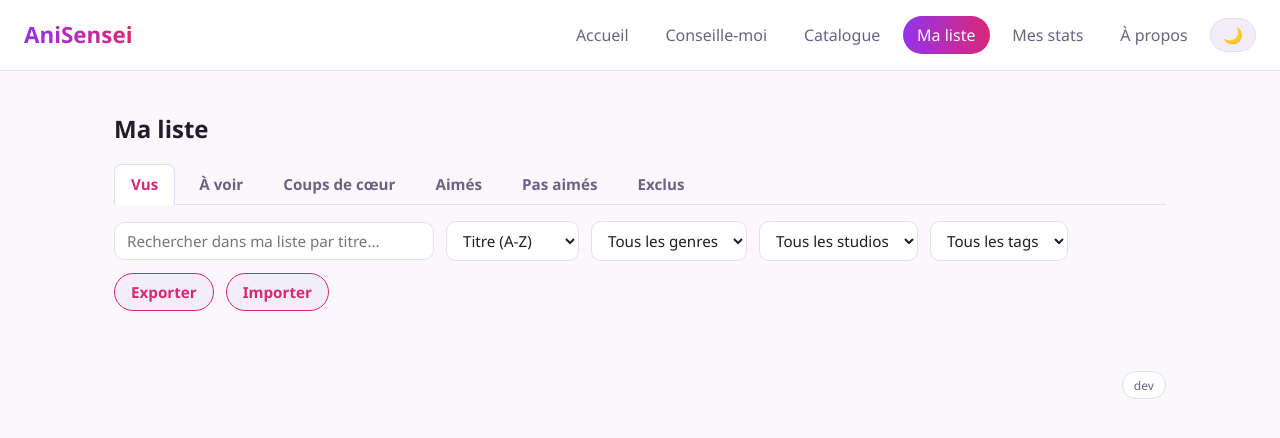
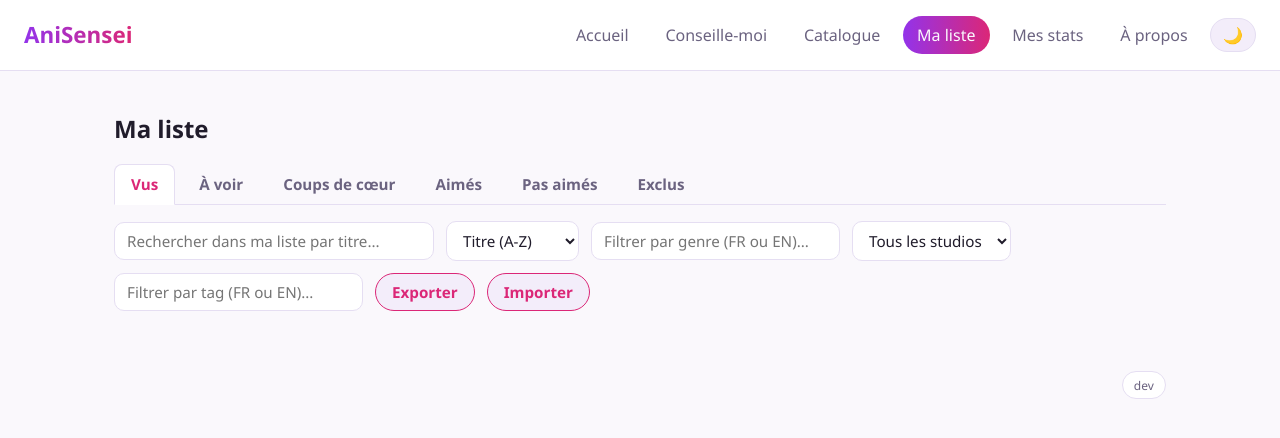
Before and after one commit to DrZeroes/AniSensei, a React (Vite) app: page /#/ma-liste in a window 1280 px wide. Shown: the top 438 px of the page. Built offline with nearby package versions, Linux system fonts and the light colour scheme.

Commit message:
Allow typing genre/tag filters in French or English in Ma liste
Matches the bilingual combobox pattern already used in the Catalogue:
typing either the French translation or the English AniList value
resolves to the correct underlying filter.

```diff
--- a/src/pages/MyList.jsx
+++ b/src/pages/MyList.jsx
@@ -73,8 +73,10 @@ function MyList() {
   const [search, setSearch] = useState('');
   const [sortField, setSortField] = useState('title');
   const [genreFilter, setGenreFilter] = useState('');
+  const [genreQuery, setGenreQuery] = useState('');
   const [studioFilter, setStudioFilter] = useState('');
   const [tagFilter, setTagFilter] = useState('');
+  const [tagQuery, setTagQuery] = useState('');
   const [pendingImport, setPendingImport] = useState(null);
   const [expandedGroups, setExpandedGroups] = useState({});
 
@@ -87,6 +89,37 @@ function MyList() {
   const availableGenres = useMemo(() => uniqueSorted(list.flatMap((entry) => entry.genres ?? [])), [list]);
   const availableStudios = useMemo(() => uniqueSorted(list.flatMap((entry) => entry.studios ?? [])), [list]);
   const availableTags = useMemo(() => uniqueSorted(list.flatMap((entry) => entry.tags ?? [])), [list]);
+
+  // Typed by hand in either French or English — matches the AniList genre
+  // regardless of which language was typed, since the translation is only a
+  // display label (the stored/filtered value is always the English original).
+  function handleGenreQueryChange(event) {
+    const value = event.target.value;
+    setGenreQuery(value);
+    const trimmed = value.trim().toLowerCase();
+    if (trimmed === '') {
+      setGenreFilter('');
+      return;
+    }
+    const match = availableGenres.find(
+      (genre) => translateGenre(genre).toLowerCase() === trimmed || genre.toLowerCase() === trimmed
+    );
+    if (match) setGenreFilter(match);
+  }
+
+  function handleTagQueryChange(event) {
+    const value = event.target.value;
+    setTagQuery(value);
+    const trimmed = value.trim().toLowerCase();
+    if (trimmed === '') {
+      setTagFilter('');
+      return;
+    }
+    const match = availableTags.find(
+      (tag) => translateTag(tag).toLowerCase() === trimmed || tag.toLowerCase() === trimmed
+    );
+    if (match) setTagFilter(match);
+  }
 
   const visibleList = useMemo(() => {
     const query = search.trim().toLowerCase();
@@ -281,14 +314,19 @@ function MyList() {
             </option>
           ))}
         </select>
-        <select value={genreFilter} onChange={(event) => setGenreFilter(event.target.value)} aria-label="Filtrer par genre">
-          <option value="">Tous les genres</option>
+        <input
+          type="text"
+          list="my-list-genre-options"
+          value={genreQuery}
+          onChange={handleGenreQueryChange}
+          placeholder="Filtrer par genre (FR ou EN)..."
+          aria-label="Filtrer par genre"
+        />
+        <datalist id="my-list-genre-options">
           {availableGenres.map((genre) => (
-            <option key={genre} value={genre}>
-              {translateGenre(genre)}
-            </option>
+            <option key={genre} value={translateGenre(genre)} />
           ))}
-        </select>
+        </datalist>
         <select value={studioFilter} onChange={(event) => setStudioFilter(event.target.value)} aria-label="Filtrer par studio">
           <option value="">Tous les studios</option>
           {availableStudios.map((studio) => (
@@ -297,14 +335,19 @@ function MyList() {
             </option>
           ))}
         </select>
-        <select value={tagFilter} onChange={(event) => setTagFilter(event.target.value)} aria-label="Filtrer par tag">
-          <option value="">Tous les tags</option>
+        <input
+          type="text"
+          list="my-list-tag-options"
+          value={tagQuery}
+          onChange={handleTagQueryChange}
+          placeholder="Filtrer par tag (FR ou EN)..."
+          aria-label="Filtrer par tag"
+        />
+        <datalist id="my-list-tag-options">
           {availableTags.map((tag) => (
-            <option key={tag} value={tag}>
-              {translateTag(tag)}
-            </option>
+            <option key={tag} value={translateTag(tag)} />
           ))}
-        </select>
+        </datalist>
         <button type="button" className="my-list-controls__action" onClick={handleExport}>
           Exporter
         </button>
```
Also changed, not shown: 1 other file (tests, documents, lock files or other folders).
